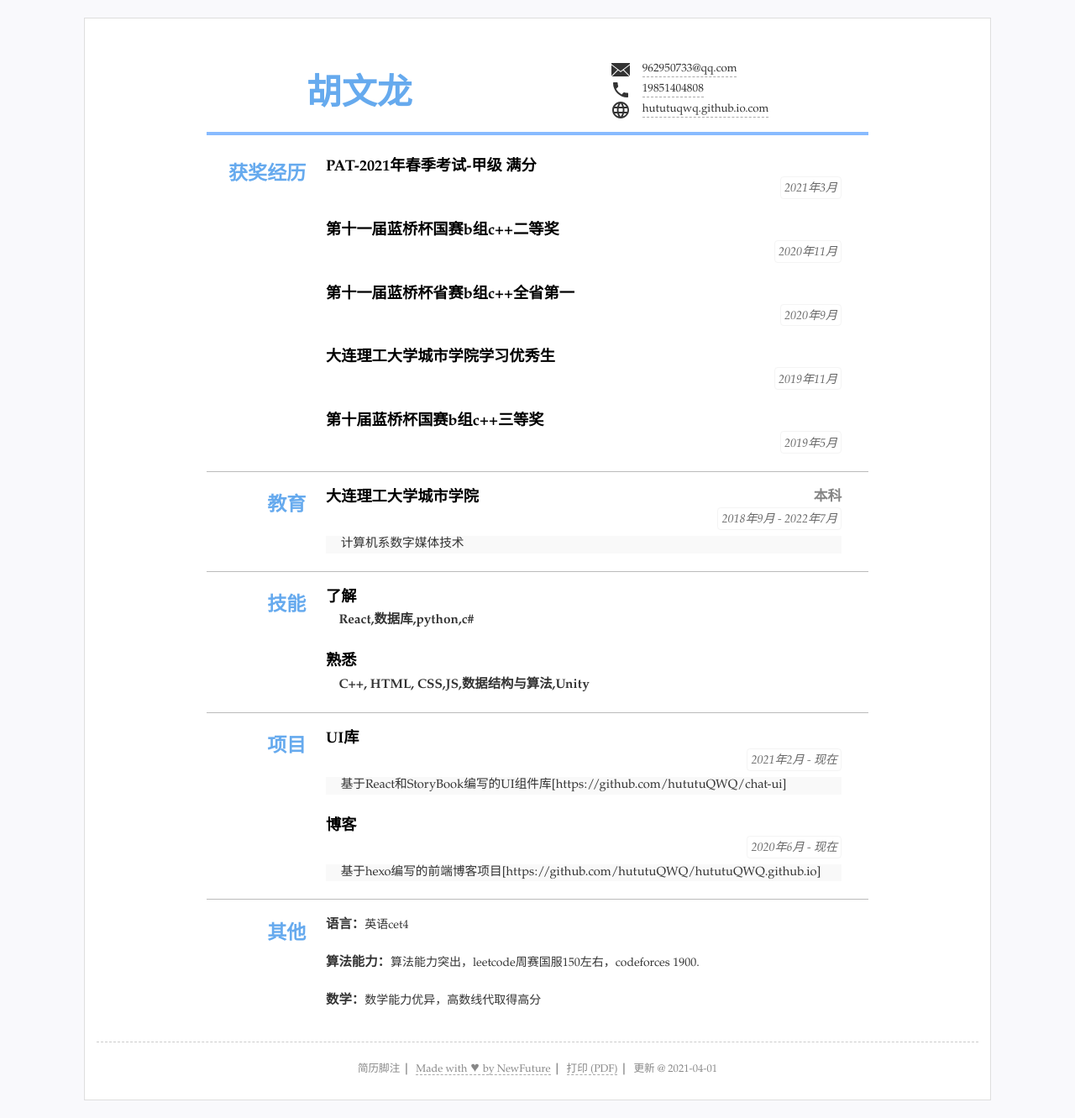
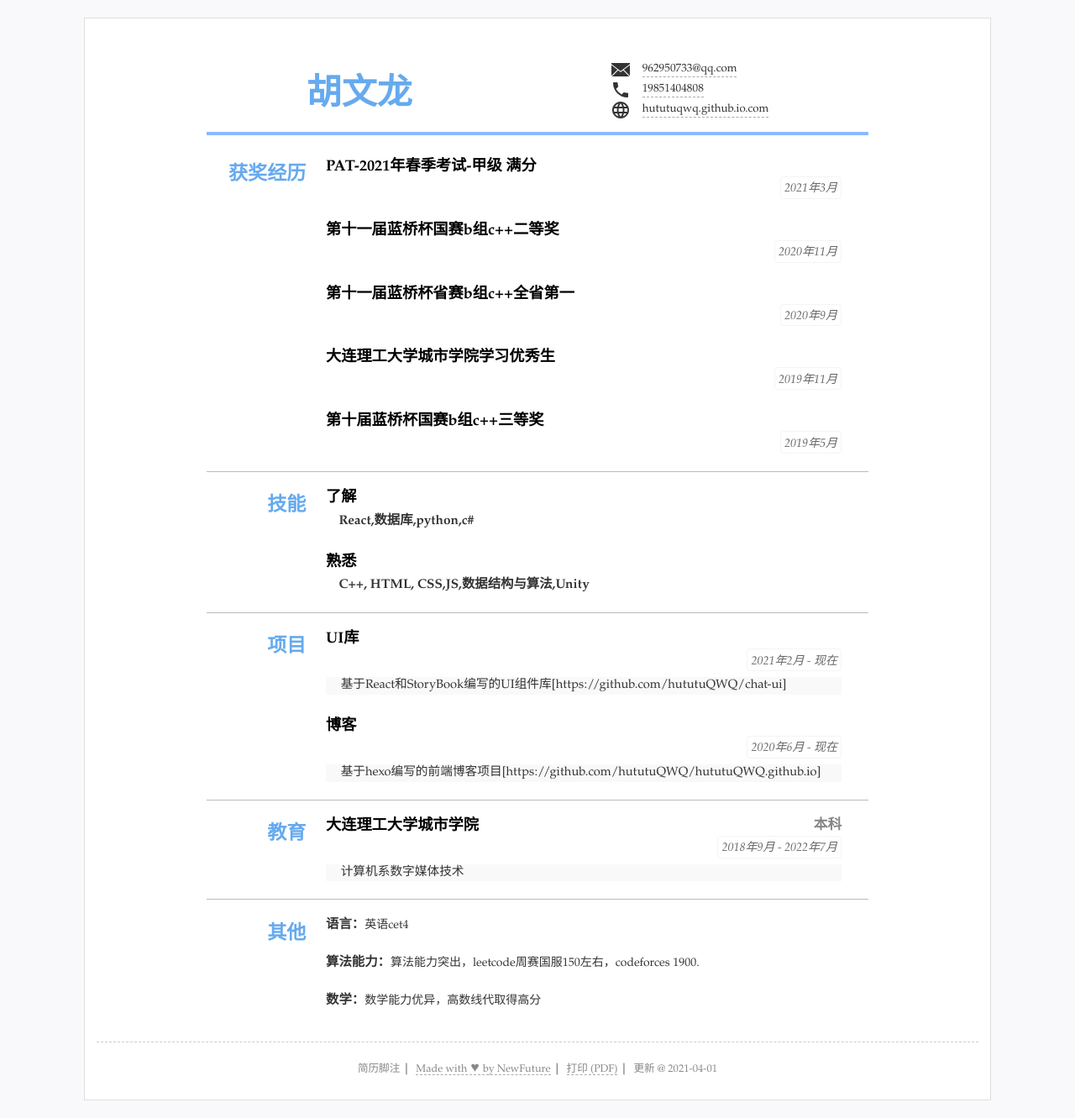
Before and after one commit to hututuQWQ/resume, a Jekyll site: the page built from index.html, in a window 1280 px wide. Shown: the whole page at 84% size. Built offline with Jekyll 4.4.1, drawn with Linux system fonts in a browser that asks for light colours; part of the change alters nothing that is shown.

```diff
--- a/_data/resume.yml
+++ b/_data/resume.yml
@@ -37,14 +37,6 @@ main: #简历主要内容，
   - title: 第十届蓝桥杯国赛b组c++三等奖
     duration: "2019年5月"
 
-- type: education #类别为ID
-  name: 教育 #显示名称，空则使用type
-  content: #内容基本格式 标题-副标题-日期-详细内容 (都允许空)
-  - title: 大连理工大学城市学院
-    duration: "2018年9月 - 2022年7月"
-    sub: 本科
-    detail: 计算机系数字媒体技术
-
 - type: skills
   name: "技能"
   content:
@@ -64,6 +56,14 @@ main: #简历主要内容，
     detail: 基于hexo编写的前端博客项目[https://github.com/hututuQWQ/hututuQWQ.github.io]
 
 #others 其他简略内容(列表)
+- type: education #类别为ID
+  name: 教育 #显示名称，空则使用type
+  content: #内容基本格式 标题-副标题-日期-详细内容 (都允许空)
+  - title: 大连理工大学城市学院
+    duration: "2018年9月 - 2022年7月"
+    sub: 本科
+    detail: 计算机系数字媒体技术
+
 others: #其他列表显示
 - type: others #ID可以为空
   name: '其他'
```
